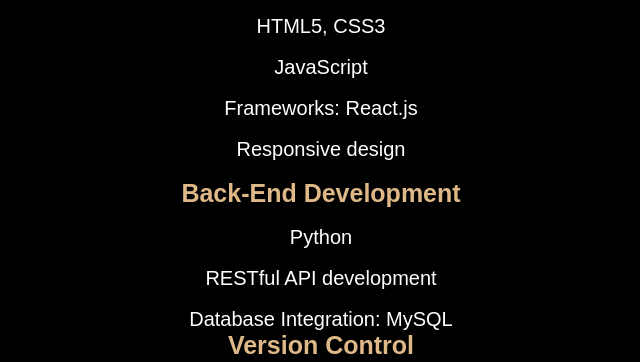
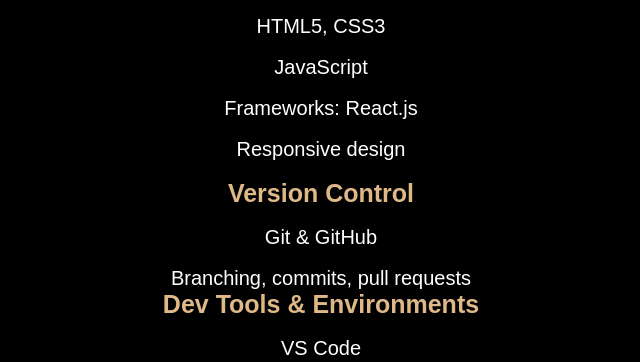
Before and after one commit to Yamkela4458/Portfolio, a plain HTML site: page index.html in a window 1280 px wide. Shown: the part 3180-3542 px from the top of the page, without its empty margins (23-663 px from the left). Drawn offline with Linux system fonts and the light colour scheme; a script that the page names is missing; some icons are missing.

Commit message:
Update index.html

```diff
--- a/index.html
+++ b/index.html
@@ -53,7 +53,7 @@
                 </div>
                 <div class="about-col-2">
                     <h1 class="sub-title">About Me</h1>
-                    <p>Yamkela Lusithi is a passionate early-career Full Stack Web Developer
+                    <p>Yamkela Lusithi is a passionate early-career Front-End Web Developer
                         with a strong foundation in HTML, CSS, and JavaScript, and a keen eye
                         for responsive design and user experience.
                         I enjoy bringing ideas to life through clean, accessible, and interactive web interfaces.
@@ -159,15 +159,6 @@
                     </ul>
                             <i class="fi fi-rs-arrow-up-right-from-square"></i>
                 </br>
-                    <h3>Back-End Development</h3>
-            </br>
-                    <ul>
-                        <li>Python</li>
-                        </br>
-                        <li>RESTful API development</li>
-                    </br>
-                        <li>Database Integration: MySQL</li>
-                    </ul>
                     <h3>Version Control</h3>
                 </br>
                     <ul>
```
